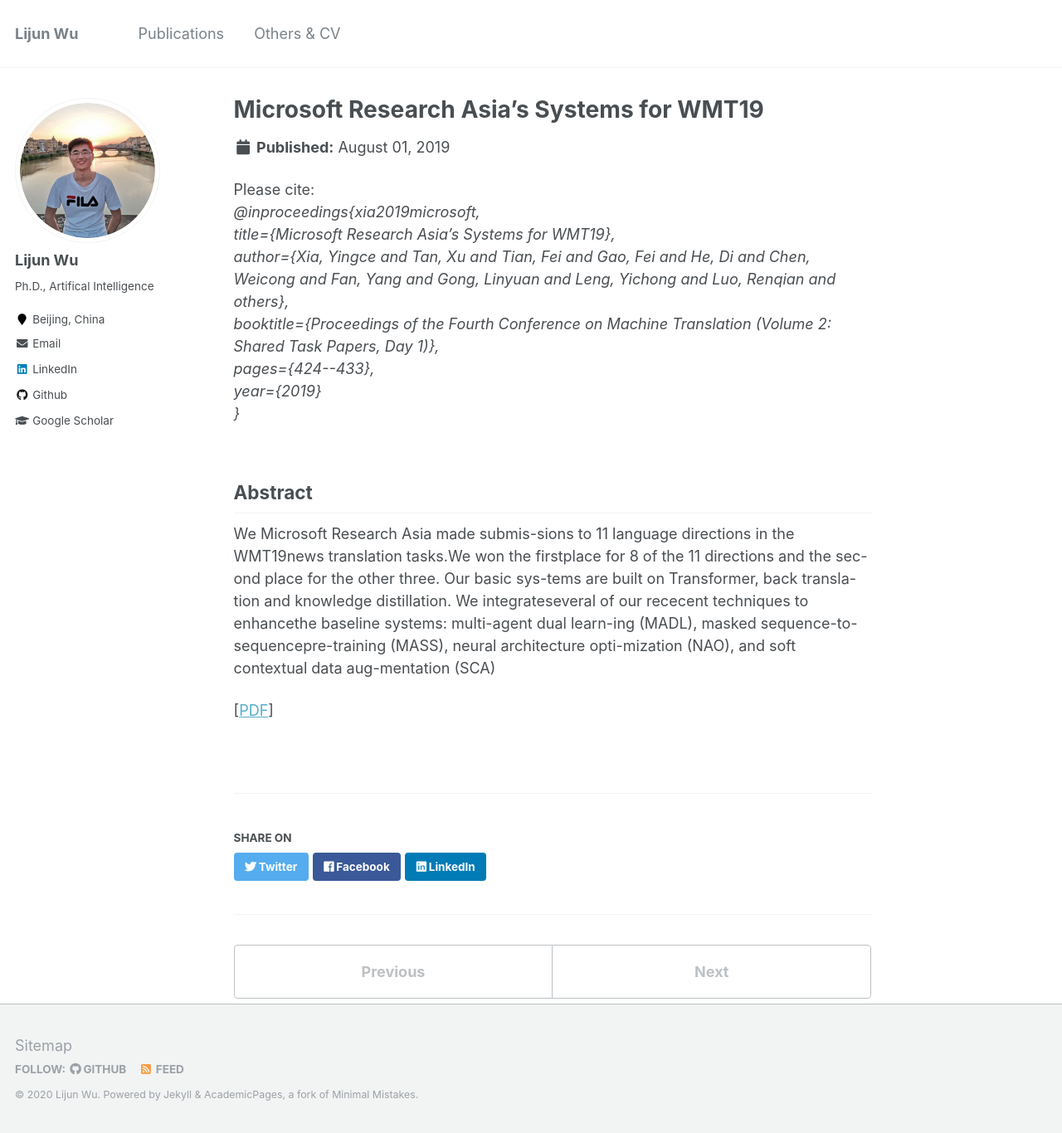
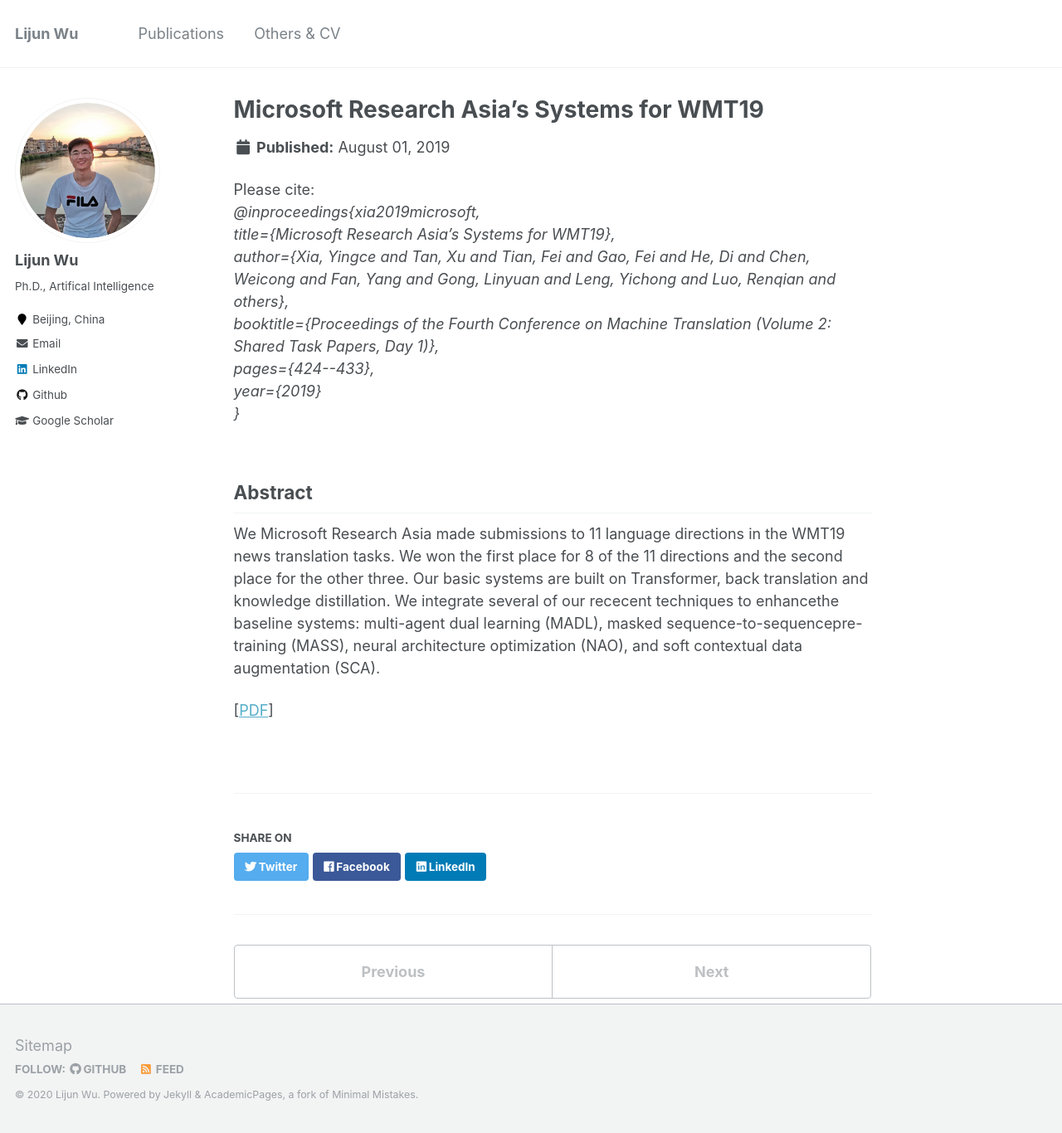
Before and after one commit to apeterswu/apeterswu.github.io, a Jekyll site: the page built from _publications/2019_wmt.md, in a window 1280 px wide and 1366 px high. Shown: the whole window at 83% size. Built offline with Jekyll 4.4.1, drawn with Linux system fonts in a browser that asks for light colours.

Commit message:
fix link error

```diff
--- a/_publications/2019_wmt.md
+++ b/_publications/2019_wmt.md
@@ -19,6 +19,6 @@
 
 ---
 <h2><strong>Abstract</strong></h2>
-We  Microsoft  Research  Asia  made  submis-sions to 11 language directions in the WMT19news  translation  tasks.We  won  the  firstplace  for  8  of  the  11  directions  and  the  sec-ond place for the other three.  Our basic sys-tems  are  built  on  Transformer,  back  transla-tion and knowledge distillation.  We integrateseveral of our rececent techniques to enhancethe baseline systems:  multi-agent dual learn-ing  (MADL),  masked  sequence-to-sequencepre-training (MASS), neural architecture opti-mization (NAO), and soft contextual data aug-mentation (SCA)
+We Microsoft Research Asia made submissions to 11 language directions in the WMT19 news  translation tasks. We won the first place for 8 of the 11 directions and the  second place for the other three. Our basic systems are built on Transformer, back  translation and knowledge distillation. We integrate several of our rececent techniques to enhancethe baseline systems: multi-agent dual learning (MADL),  masked  sequence-to-sequencepre-training (MASS), neural architecture optimization (NAO), and soft contextual data augmentation (SCA).
 
-\[[PDF](http://www.statmt.org/wmt19/pdf/WMT0048.pdf)\]
+\[[PDF](https://www.aclweb.org/anthology/W19-5348.pdf)\]
```
Also changed, not shown: _publications/2010-10-01-paper-title-number-2.md (deleted, +0 -14 lines), _publications/2015-10-01-paper-title-number-3.md (deleted, +0 -15 lines), _publications/2019_acl_sac.md (+1 -1 lines), _publications/2020_aaai_transduc.md (+1 -1 lines), _publications/2020_icml_mix_rep.md (+1 -1 lines), 12 other files.
